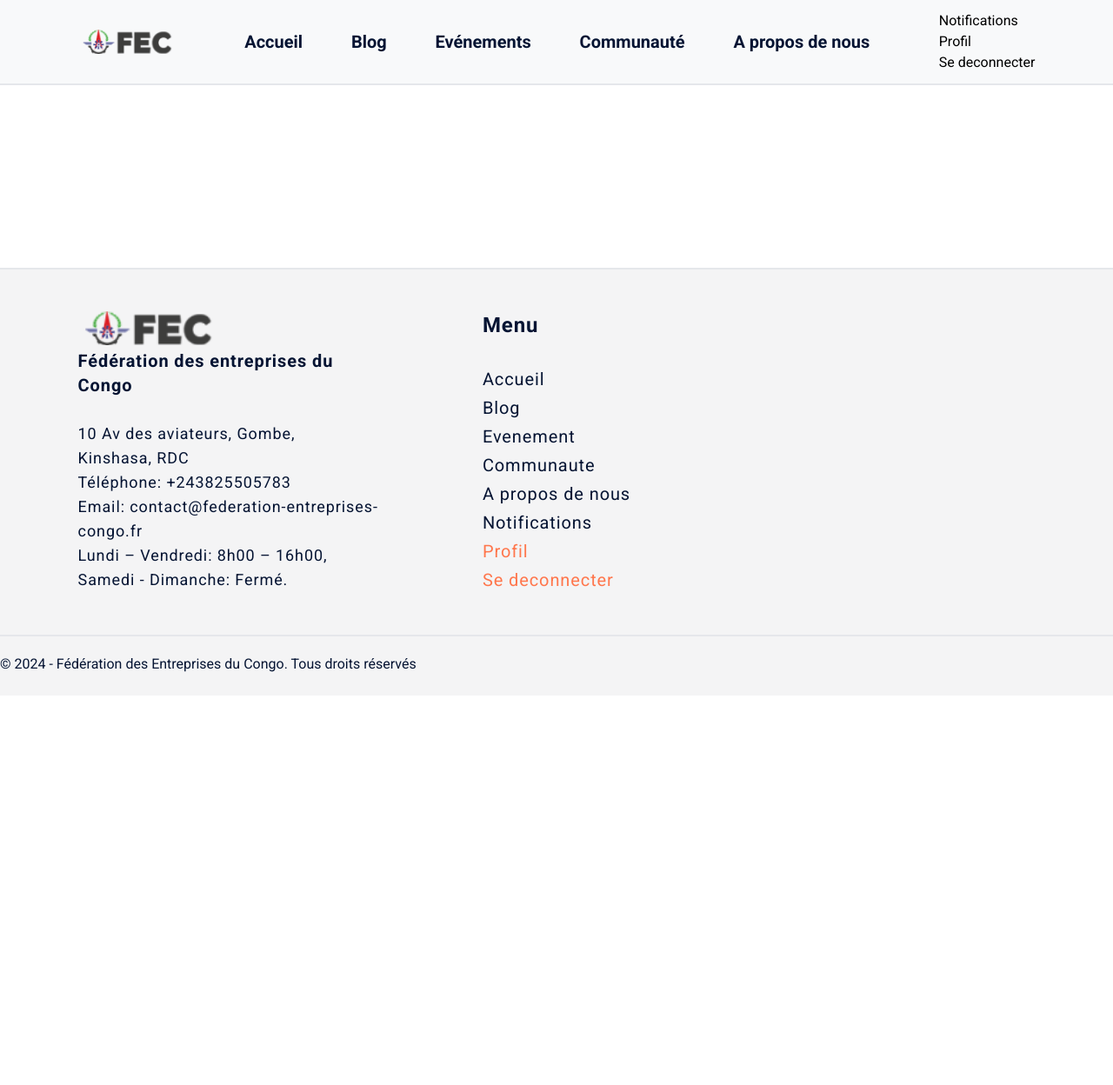
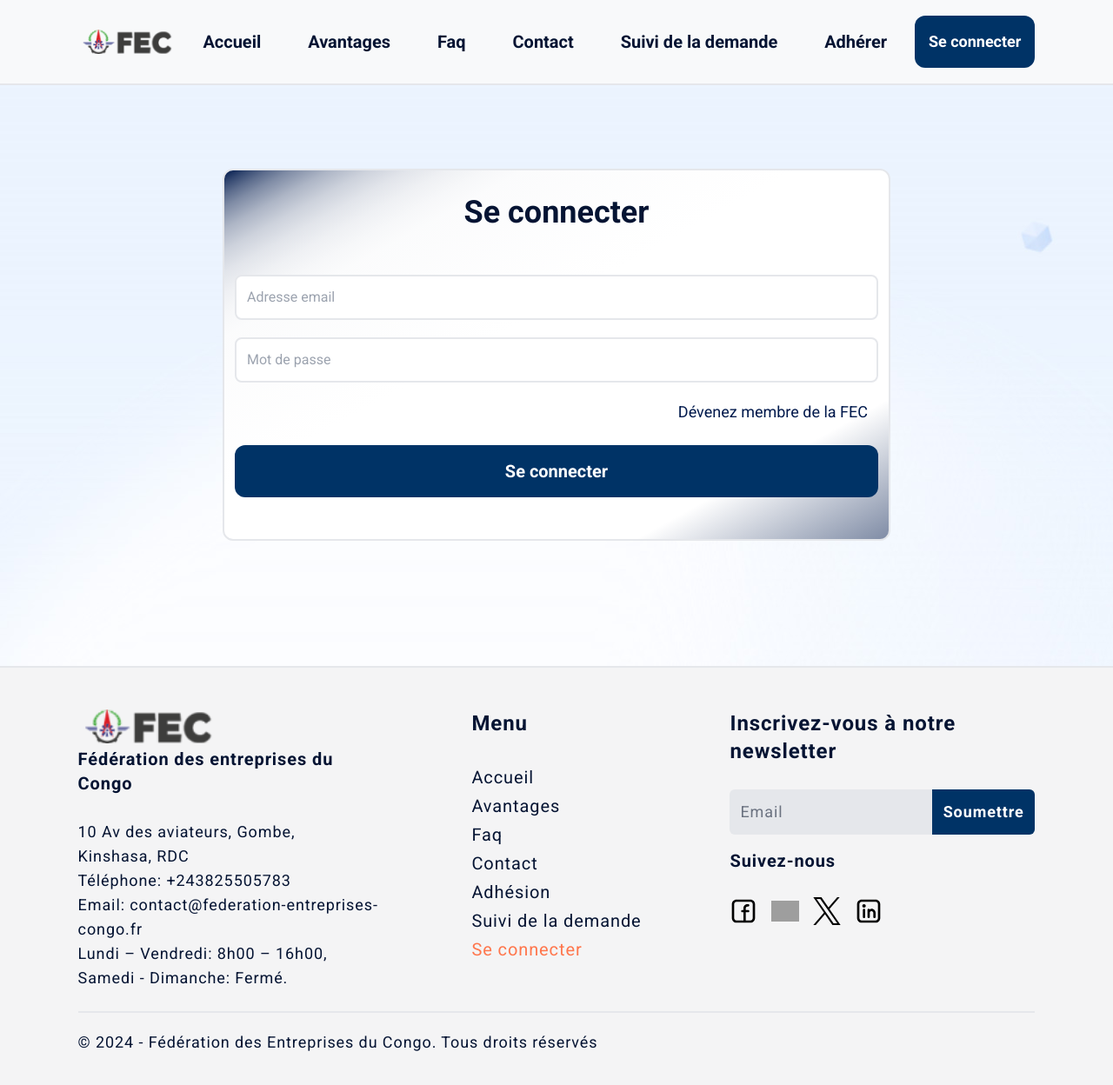
Before and after one commit to Aaron-bukasa/Projet_chef_oeuvre_Fec_Kadea, a React (Vite) app in the folder frontend/: page /login in a window 1280 px wide. Shown: the top 1248 px of the page at 87% size. Before the commit the page ends 800 px from the top, so only its background shows below. Built offline with nearby package versions, Linux system fonts and the light colour scheme; grey boxes are pictures that could not be loaded.

Commit message:
integration

```diff
--- a/frontend/src/App.jsx
+++ b/frontend/src/App.jsx
@@ -1,13 +1,28 @@
 import "./App.css";
 import PubliquesPages from "./pagesAndComponents/PubliquePage";
-import MemberPage from "./pagesAndComponents/MemberPage"
+import MemberPage from "./pagesAndComponents/MemberPage";
+import { useEffect, useState } from "react";
 
 function App() {
+  const [isLogin, setIsLogin] = useState(
+    window.localStorage.getItem("isLogin")
+  );
 
-  return (
-    // <PubliquesPages />
-    <MemberPage />
-  );
+  useEffect(() => {
+    const handleStorageChange = () => {
+      setIsLogin(localStorage.getItem("isLogin"));
+    };
+
+    window.addEventListener("storage", handleStorageChange);
+
+    return () => {
+      window.removeEventListener("storage", handleStorageChange);
+    };
+  }, []);
+
+  console.log(isLogin);
+
+  return <>{!isLogin ? <PubliquesPages /> : <MemberPage />}</>;
 }
 
 export default App;
--- a/frontend/src/pagesAndComponents/MemberPage.jsx
+++ b/frontend/src/pagesAndComponents/MemberPage.jsx
@@ -2,10 +2,11 @@ import { Route, Routes, useLocation } from "react-router-dom";
 import { useEffect, useState } from "react";
 import NavigationMember from "./membersPages/NavigationMember";
 import FooterMember from './membersPages/FooterMember';
-import Notifications from "./membersPages/Notifications"
+import Notifications from "./membersPages/Notifications";
 import Profil from "./membersPages/Profil";
+import Contenu from "./membersPages/Contenu";
 
-export default function Contenu() {
+export default function MemberPage() {
 
     const location = useLocation();
     const [currentPath, setCurrentPath] = useState(location.pathname);
--- /dev/null
+++ b/frontend/src/pagesAndComponents/components/Copyright.jsx
@@ -0,0 +1,9 @@
+export default function Copyright({ className }) {
+  return (
+    <div className={className}>
+      <div className="border-t-2 pt-5">
+        &copy; 2024 - Fédération des Entreprises du Congo. Tous droits réservés
+      </div>
+    </div>
+  );
+}
--- /dev/null
+++ b/frontend/src/pagesAndComponents/components/FecLocalisation.jsx
@@ -0,0 +1,30 @@
+import imgLogo from "../../assets/images/logoFec.svg";
+
+export default function FecLocalisation({ className }) {
+    return (
+      <div className={className}>
+        <img
+          src={imgLogo}
+          alt="Logo de la fédération"
+          className="w-32 mb-1 md:w-40"
+        />
+        <div>
+          <h2 className="font-semibold text-lg md:text-xl mb-1 sm:mb-4 xl:mb-7">
+            Fédération des entreprises du Congo
+          </h2>
+          <p>
+            10 Av des aviateurs, Gombe,
+            <br />
+            Kinshasa, RDC
+          </p>
+          <p>Téléphone: +243825505783</p>
+          <p>Email: contact@federation-entreprises-congo.fr</p>
+          <p>
+            Lundi – Vendredi: 8h00 – 16h00,
+            <br />
+            Samedi - Dimanche: Fermé.
+          </p>
+        </div>
+      </div>
+    );
+  }
--- a/frontend/src/pagesAndComponents/membersPages/Contenu.jsx
+++ b/frontend/src/pagesAndComponents/membersPages/Contenu.jsx
@@ -1,7 +1,7 @@
 export default function Contenu() {
     return (
         <div>
-
+            <h1>Homepage member</h1>
         </div>
     )
 }
--- a/frontend/src/pagesAndComponents/membersPages/NavigationMember.jsx
+++ b/frontend/src/pagesAndComponents/membersPages/NavigationMember.jsx
@@ -1,11 +1,14 @@
 import { useState } from "react";
 import { Link } from "react-router-dom";
+import axios from "axios";
 import logoFec from "../../assets/images/logoFec.svg";
 import imgMenu from "../../assets/images/menu.svg";
 import imgClose from "../../assets/images/close.svg";
+import { useNavigate } from 'react-router-dom';
 
 export default function NavigationMember(props) {
   const [isClick, setIsClick] = useState(false);
+  const navigate = useNavigate();
 
   const handleClickMenu = () => {
     isClick ? setIsClick(false) : setIsClick(true);
@@ -15,17 +18,38 @@ export default function NavigationMember(props) {
     isClick && setIsClick(false);
   };
 
-  if(isClick) {
-    document.body.style.height = '100vh';
-    document.body.style.overflowY = 'hidden';
+  if (isClick) {
+    document.body.style.height = "100vh";
+    document.body.style.overflowY = "hidden";
   } else {
-    document.body.style.height = 'auto';
-    document.body.style.overflowY = 'visible';
+    document.body.style.height = "auto";
+    document.body.style.overflowY = "visible";
+  }
+
+  const handleLogout = async () => {
+    try {
+      const response = await axios.post('http://localhost:3000/users/member/logout');
+      if (response.status === 200) {
+        localStorage.removeItem("isLogin");
+        navigate('/');
+      } else {
+        console.error("Erreur de la déconnection");
+      }
+    } catch (error) {
+      console.error('Erreur lors de la déconnexion :', error);
+    }
   }
 
   return (
-    <div className={`${isClick ? 'h-screen fixed top-0 w-screen bg-white' : 'h-[66px]'} sticky top-0 z-50 w-screen transition-all duration-700 ease-in-out lg:grid lg:grid-cols-[max-content,1fr,max-content] lg:grid-rows-1 lg:items-center lg:bg-[#f8f9fa] lg:py-12 lg:p-[5%] lg:border-b-2 xl:px-[7%] xl:gap-x-10`}>
-      <div onClick={handleClickLink} className="flex items-center justify-between py-5 px-[5%] border-b-2 bg-[#f8f9fa] z-50 lg:bg-transparent lg:col-start-1 lg:col-end-2 lg:row-start-1 lg;row-end-2 lg:border-0 lg:p-0">
+    <div
+      className={`${
+        isClick ? "h-screen fixed top-0 w-screen bg-white" : "h-[66px]"
+      } sticky top-0 z-50 w-screen transition-all duration-700 ease-in-out lg:h-max lg:grid lg:grid-cols-[max-content,1fr,max-content] lg:grid-rows-1 lg:items-center lg:bg-[#f8f9fa] lg:py-12 lg:p-[5%] lg:border-b-2 xl:px-[7%] xl:gap-x-10`}
+    >
+      <div
+        onClick={handleClickLink}
+        className="flex items-center justify-between py-5 px-[5%] border-b-2 bg-[#f8f9fa] z-50 lg:bg-transparent lg:col-start-1 lg:col-end-2 lg:row-start-1 lg;row-end-2 lg:border-0 lg:p-0"
+      >
         <Link to="/">
           <img
             src={logoFec}
@@ -46,12 +70,21 @@ export default function NavigationMember(props) {
           />
         </div>
       </div>
-      <ul className={`${isClick ? 'opacity-100 py-8 px-[10%] gap-y-2' : 'opacity-0 gap-y-0 -translate-x-44 -translate-y-28'} opacity-0 flex flex-col transition-all duration-700 ease-in-out lg:opacity-100 lg:translate-x-0 lg:translate-y-0 lg:flex-row lg:justify-evenly lg:col-start-2 lg:col-end-3 lg:row-start-1 lg;row-end-2 lg:p-0 lg:m-0 xl:justify-center xl:gap-x-[7%]`}>
+      <ul
+        className={`${
+          isClick
+            ? "opacity-100 pt-8 pb-3 px-[10%] gap-y-2"
+            : "opacity-0 gap-y-0 -translate-x-44 -translate-y-28"
+        } opacity-0 flex flex-col transition-all duration-700 ease-in-out lg:opacity-100 lg:translate-x-0 lg:translate-y-0 lg:flex-row lg:justify-evenly lg:col-start-2 lg:col-end-3 lg:row-start-1 lg;row-end-2 lg:p-0 lg:m-0 xl:justify-center xl:gap-x-[7%]`}
+      >
         <li onClick={handleClickLink}>
           <Link
             to="/"
             className={`${
-              props.currentPath === "/" ? "text-focus-color" : "text-primary-blue"}
+              props.currentPath === "/"
+                ? "text-focus-color"
+                : "text-primary-blue"
+            }
                 font-semibold hover:text-focus-color sm:text-lg lg:text-xl`}
           >
             Accueil
@@ -59,9 +92,25 @@ export default function NavigationMember(props) {
         </li>
         <li onClick={handleClickLink}>
           <Link
+            to="/tutoriels"
+            className={`${
+              props.currentPath === "/tutoriels"
+                ? "text-focus-color"
+                : "text-primary-blue"
+            }
+                font-semibold hover:text-focus-color sm:text-lg lg:text-xl`}
+          >
+            Tutoriels
+          </Link>
+        </li>
+        <li onClick={handleClickLink}>
+          <Link
             to="/blog"
             className={`${
-              props.currentPath === "/" ? "text-focus-color" : "text-primary-blue"}
+              props.currentPath === "/blog"
+                ? "text-focus-color"
+                : "text-primary-blue"
+            }
                 font-semibold hover:text-focus-color sm:text-lg lg:text-xl`}
           >
             Blog
@@ -71,7 +120,10 @@ export default function NavigationMember(props) {
           <Link
             to="/evenement"
             className={`${
-              props.currentPath === "/faq" ? "text-focus-color" : "text-primary-blue"}
+              props.currentPath === "/evenement"
+                ? "text-focus-color"
+                : "text-primary-blue"
+            }
                 font-semibold hover:text-focus-color sm:text-lg lg:text-xl`}
           >
             Evénements
@@ -81,36 +133,64 @@ export default function NavigationMember(props) {
           <Link
             to="/communaute"
             className={`${
-              props.currentPath === "/suiviDmd" ? "text-focus-color" : "text-primary-blue"}
+              props.currentPath === "/communaute"
+                ? "text-focus-color"
+                : "text-primary-blue"
+            }
                 font-semibold text-nowrap hover:text-focus-color sm:text-lg lg:text-xl`}
           >
             Communauté
           </Link>
         </li>
-        <li onClick={handleClickLink}>
+      </ul>
+      <ul
+        onClick={handleClickLink}
+        className={`${
+          isClick
+            ? "opacity-100 px-[10%] "
+            : "opacity-0 -translate-x-44 -translate-y-28"
+        } opacity-0 transition-all duration-700 ease-in-out lg:opacity-100 lg:translate-x-0 lg:translate-y-0 lg:col-start-3 lg:col-end-4 lg:row-start-1 lg;row-end-2 lg:p-0 lg:m-0 before:content-[''] before:h-1 before:bg-red-600 before:block before:mb-3 lg:flex lg:gap-x-6 lg:before:hidden xl:gap-x-6 2xl:gap-x-12`}
+      >
+        <li>
           <Link
-            to="/about"
+            to="/notifications"
             className={`${
-              (props.currentPath === '/formulaireDmd' || props.currentPath === '/formDmd') ? "text-focus-color" : "text-primary-blue"}
+              props.currentPath === "/notifications"
+                ? "text-focus-color"
+                : "text-primary-blue"
+            }
                 font-semibold hover:text-focus-color sm:text-lg lg:text-xl`}
           >
-            A propos de nous
+            <svg xmlns="http://www.w3.org/2000/svg" className='hidden lg:block xl:h-8 xl:w-8 fill-primary-blue hover:fill-focus-color' height="28" viewBox="0 -960 960 960" width="28">
+              <path d="M160-200v-80h80v-280q0-83 50-147.5T420-792v-28q0-25 17.5-42.5T480-880q25 0 42.5 17.5T540-820v28q80 20 130 84.5T720-560v280h80v80H160Zm320-300Zm0 420q-33 0-56.5-23.5T400-160h160q0 33-23.5 56.5T480-80ZM320-280h320v-280q0-66-47-113t-113-47q-66 0-113 47t-47 113v280Z" />
+            </svg>
+            <span className="lg:hidden">Notifications</span>
           </Link>
         </li>
-      </ul>
-      <ul onClick={handleClickLink} className={`${isClick ? 'opacity-100 px-[10%] ' : 'opacity-0 -translate-x-44 -translate-y-28'} opacity-0 transition-all duration-700 ease-in-out lg:opacity-100 lg:translate-x-0 lg:translate-y-0 lg:col-start-3 lg:col-end-4 lg:row-start-1 lg;row-end-2 lg:p-0 lg:m-0`}>
         <li>
-            <Link to='/notifications'>Notifications</Link>
+          <Link
+            to="/profil"
+            className={`${
+              props.currentPath === "/profil"
+                ? "text-focus-color"
+                : "text-primary-blue"
+            }
+                font-semibold hover:text-focus-color sm:text-lg lg:text-xl flex gap-x-1`}
+          >
+            <svg xmlns="http://www.w3.org/2000/svg" className='hidden lg:block xl:h-8 xl:w-8 fill-primary-blue hover:fill-focus-color' height="28" viewBox="0 -960 960 960" width="28">
+              <path d="M480-480q-66 0-113-47t-47-113q0-66 47-113t113-47q66 0 113 47t47 113q0 66-47 113t-113 47ZM160-160v-112q0-34 17.5-62.5T224-378q62-31 126-46.5T480-440q66 0 130 15.5T736-378q29 15 46.5 43.5T800-272v112H160Zm80-80h480v-32q0-11-5.5-20T700-306q-54-27-109-40.5T480-360q-56 0-111 13.5T260-306q-9 5-14.5 14t-5.5 20v32Zm240-320q33 0 56.5-23.5T560-640q0-33-23.5-56.5T480-720q-33 0-56.5 23.5T400-640q0 33 23.5 56.5T480-560Zm0-80Zm0 400Z" />
+            </svg>
+            <span className="">name</span>
+          </Link>
         </li>
-        <li>
-            <Link to='/profil'>Profil</Link>
-        </li>
-        <li>
-        <Link
-          to="/logout"
-        >
-          Se deconnecter
-        </Link>
+        <li onClick={handleLogout} className='hover:cursor-pointer'>
+          <div className="text-primary-blue font-semibold hover:text-focus-color sm:text-lg lg:text-xl"
+          >
+            <svg xmlns="http://www.w3.org/2000/svg" className='hidden lg:block xl:h-8 xl:w-8 fill-primary-blue hover:fill-focus-color' height="28" viewBox="0 -960 960 960" width="28">
+            <path d="M200-120q-33 0-56.5-23.5T120-200v-560q0-33 23.5-56.5T200-840h280v80H200v560h280v80H200Zm440-160-55-58 102-102H360v-80h327L585-622l55-58 200 200-200 200Z" />
+          </svg>
+          <span className="lg:hidden">Se deconnecter</span>
+          </div>
         </li>
       </ul>
     </div>
--- a/frontend/src/pagesAndComponents/publiquesPages/Footer.jsx
+++ b/frontend/src/pagesAndComponents/publiquesPages/Footer.jsx
@@ -1,5 +1,4 @@
 import { Link } from "react-router-dom";
-import imgLogo from "../../assets/images/logoFec.svg";
 import imgFacebook from "../../assets/images/facebook.svg";
 import imgInstagram from "../../assets/images/instagram.svg";
 import imgTwitter from "../../assets/images/twitter.png";
@@ -8,10 +7,12 @@ import { useForm } from "react-hook-form";
 import axios from "axios";
 import { useState } from "react";
 import Response from "../components/Response";
+import FecLocalisation from "../components/FecLocalisation"
+import Copyright from "../components/Copyright"
 
 export default function Footer(props) {
   const [isResponse, setIsResponse] = useState(false);
-  const [isData, setIsData] = useState('');
+  const [isData, setIsData] = useState("");
   const [isLoading, setIsLoading] = useState(false);
   const [isError, setIsError] = useState(false);
 
@@ -22,7 +23,7 @@ export default function Footer(props) {
   } = useForm();
 
   const onSubmit = async (data) => {
-    setIsLoading(true)
+    setIsLoading(true);
     try {
       const response = await axios.post(
         "http://localhost:3000/newsletters/abonnement",
@@ -31,54 +32,35 @@ export default function Footer(props) {
         }
       );
 
-      setIsLoading(false)
-      setIsResponse(true)
+      setIsLoading(false);
+      setIsResponse(true);
 
       if (response.status === 201) {
-        setIsError(false)
-        return setIsData(response.data)
+        setIsError(false);
+        return setIsData(response.data);
       } else {
-        setIsError(true)
+        setIsError(true);
         return setIsData("Erreur lors de la soumission de la demande");
       }
     } catch (error) {
-      setIsError(true)
-      setIsLoading(false)
-      setIsResponse(true)
-      return setIsData("erreur lors de la soumission de votre demande au serveur")
+      setIsError(true);
+      setIsLoading(false);
+      setIsResponse(true);
+      return setIsData(
+        "erreur lors de la soumission de votre demande au serveur"
+      );
     }
   };
 
   return (
     <div className="lg:py-6 bg-zinc-100 border-t-2 text-primary-blue">
       <div className="grid gap-6 grid-cols-1 grid-rows-[repeat(4,max-content)] gap-6 py-6 px-[5%] sm:text-lg sm:grid-cols-3 sm:grid-rows-[repeat(2,max-content)] mx-auto justify-between xl:px-[7%] xl:tracking-wider">
-        <div className="col-start-1 col-end-2 row-start-1 row-end-2">
-          <img
-            src={imgLogo}
-            alt="Logo de la fédération"
-            className="w-32 mb-1 md:w-40"
-          />
-          <div>
-            <h2 className="font-semibold text-lg md:text-xl mb-1 sm:mb-4 xl:mb-7">
-              Fédération des entreprises du Congo
-            </h2>
-            <p>
-              10 Av des aviateurs, Gombe,
-              <br />
-              Kinshasa, RDC
-            </p>
-            <p>Téléphone: +243825505783</p>
-            <p>Email: contact@federation-entreprises-congo.fr</p>
-            <p>
-              Lundi – Vendredi: 8h00 – 16h00,
-              <br />
-              Samedi - Dimanche: Fermé.
-            </p>
-          </div>
-        </div>
+        <FecLocalisation className="col-start-1 col-end-2 row-start-1 row-end-2" />
         <div className="col-start-1 col-end-2 row-start-2 row-end-3 sm:col-start-2 sm:col-end-3 sm:row-start-1 sm:row-end-2 tracking-wider flex sm:justify-center">
           <ul className="flex flex-col gap-y-1">
-            <h2 className="font-semibold text-lg md:text-xl mb-1 sm:mb-4 lg:text-2xl xl:mb-7">Menu</h2>
+            <h2 className="font-semibold text-lg md:text-xl mb-1 sm:mb-4 lg:text-2xl xl:mb-7">
+              Menu
+            </h2>
             <li>
               <Link
                 to="/"
@@ -131,7 +113,8 @@ export default function Footer(props) {
               <Link
                 to="formulaireDmd"
                 className={
-                  (props.currentPath === '/formulaireDmd' || props.currentPath === '/formDmd')
+                  props.currentPath === "/formulaireDmd" ||
+                  props.currentPath === "/formDmd"
                     ? "text-focus-color hover:text-focus-color lg:text-xl"
                     : "text-primary-blue hover:text-focus-color lg:text-xl"
                 }
@@ -193,7 +176,16 @@ export default function Footer(props) {
                     type="submit"
                     className="w-max p-1 sm:p-3 bg-btn-color text-white font-semibold rounded-r-md hover:opacity-80 sm:bg-gray-300 lg:bg-btn-color xl:w-[40%]"
                   >
-                    <svg className="hidden sm:block fill:btn-color lg:hidden" xmlns="http://www.w3.org/2000/svg" height="24px" viewBox="0 -960 960 960" width="24px" fill="#000000"><path d="M320-200v-560l440 280-440 280Zm80-280Zm0 134 210-134-210-134v268Z"/></svg>
+                    <svg
+                      className="hidden sm:block fill:btn-color lg:hidden"
+                      xmlns="http://www.w3.org/2000/svg"
+                      height="24px"
+                      viewBox="0 -960 960 960"
+                      width="24px"
+                      fill="#000000"
+                    >
+                      <path d="M320-200v-560l440 280-440 280Zm80-280Zm0 134 210-134-210-134v268Z" />
+                    </svg>
                     <span className="sm:hidden lg:block">Soumettre</span>
                   </button>
                 </div>
@@ -201,7 +193,13 @@ export default function Footer(props) {
                   <p className="text-red-500">{errors.email.message}</p>
                 )}
               </form>
-              <Response isLoading={isLoading} setIsResponse={setIsResponse} isResponse={isResponse} isError={isError} isData={isData} />
+              <Response
+                isLoading={isLoading}
+                setIsResponse={setIsResponse}
+                isResponse={isResponse}
+                isError={isError}
+                isData={isData}
+              />
             </div>
             <div className="">
               <h2 className="font-semibold text-lg md:text-xl mt-4 xl:mb-7">
@@ -209,10 +207,18 @@ export default function Footer(props) {
               </h2>
               <div className="flex items-center gap-x-4 my-2 mb:my-6">
                 <Link to="#" className="hover:opacity-60">
-                  <img src={imgFacebook} alt="facebook" className="w-6 sm:w-8" />
+                  <img
+                    src={imgFacebook}
+                    alt="facebook"
+                    className="w-6 sm:w-8"
+                  />
                 </Link>
                 <Link to="#" className="hover:opacity-60">
-                  <img src={imgInstagram} alt="instagramme" className="w-6 sm:w-8" />
+                  <img
+                    src={imgInstagram}
+                    alt="instagramme"
+                    className="w-6 sm:w-8"
+                  />
                 </Link>
                 <Link to="#" className="hover:opacity-60">
                   <img src={imgTwitter} alt="twitter" className="w-6 sm:w-8" />
@@ -224,12 +230,7 @@ export default function Footer(props) {
             </div>
           </div>
         </div>
-        <div className="col-start-1 col-end-2 row-start-4 row-end-5 sm:col-end-4 sm:row-start-2 sm:row-end-3">
-          <div className="border-t-2 pt-5">
-            &copy; 2024 - Fédération des Entreprises du Congo. Tous droits
-            réservés
-          </div>
-        </div>
+        <Copyright className="col-start-1 col-end-2 row-start-4 row-end-5 sm:col-end-4 sm:row-start-2 sm:row-end-3" />
       </div>
     </div>
   );
--- a/frontend/src/pagesAndComponents/publiquesPages/Login.jsx
+++ b/frontend/src/pagesAndComponents/publiquesPages/Login.jsx
@@ -2,18 +2,16 @@ import axios from "axios";
 import { Link } from "react-router-dom";
 import { useForm } from "react-hook-form";
 import { useState } from "react";
+import Response from "../components/Response";
 import { useNavigate } from 'react-router-dom';
-import Response from "../components/Response";
 
 export default function Login() {
-
-  const [isLoggedIn, setIsLoggedIn] = useState(false);
-  const navigate = useNavigate();
 
   const [isResponse, setIsResponse] = useState(false);
   const [isData, setIsData] = useState("");
   const [isLoading, setIsLoading] = useState(false);
   const [isError, setIsError] = useState(false);
+  const navigate = useNavigate();
 
   const {
     register,
@@ -38,16 +36,16 @@ export default function Login() {
       setIsResponse(true);
 
       if (response.status === 200) {
+        setIsResponse(false);
+        setIsError(false);
+
         localStorage.setItem("isLogin", [
           response.data.id,
           response.data.nom?.match(/^[a-zA-Z]+/),
           response.data.email,
         ]);
 
-        setIsError(false);
-        setIsLoggedIn(true);
-        navigate('/protected-page');
-        return;
+        navigate('/');
 
       } else {
         setIsError(true);
```
Also changed, not shown: frontend/src/pagesAndComponents/PubliquePage.jsx (+1 -14 lines), frontend/src/pagesAndComponents/publiquesPages/NavbarPublic.jsx (+0 -8 lines), frontend/src/pagesAndComponents/components/Button.jsx (added).
